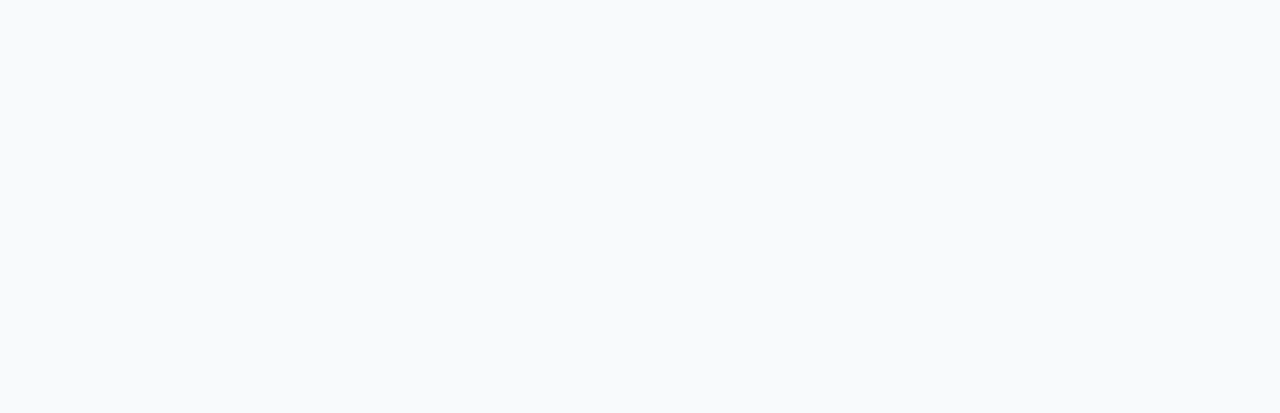
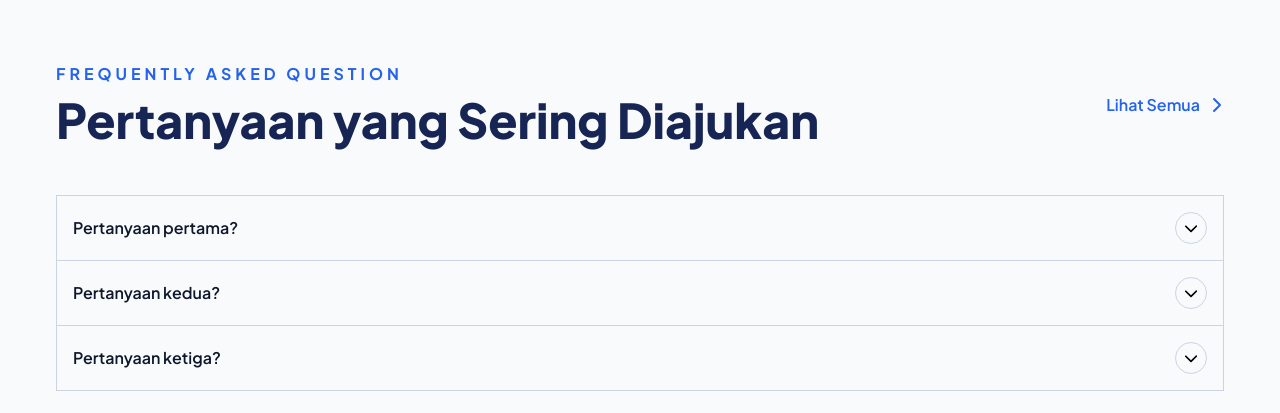
Before and after one commit to agreytosira/destinize, a React (Vite) app: page / in a window 1280 px wide. Shown: the part 4149-4562 px from the top of the page. Before the commit the page ends 4211 px from the top, so only its background shows below. Built offline with nearby package versions, Linux system fonts and the light colour scheme.

Commit message:
feat: finishing FAQ Section

```diff
--- /dev/null
+++ b/src/components/Accordion.jsx
@@ -0,0 +1,13 @@
+import AccordionItem from './AccordionItem'
+
+const Accordion = ({ faqs }) => {
+  return (
+    <div className='border divide-y divide-slate-300 border-slate-300'>
+      {faqs.map((faq, index) => (
+        <AccordionItem key={index} question={faq.question} answer={faq.answer} />
+      ))}
+    </div>
+  )
+}
+
+export default Accordion
--- /dev/null
+++ b/src/components/AccordionItem.jsx
@@ -0,0 +1,26 @@
+import { useState } from 'react'
+import { FaChevronDown } from 'react-icons/fa6'
+
+const AccordionItem = ({ question, answer }) => {
+  const [isOpen, setIsOpen] = useState(false)
+
+  const toggleAccordion = () => {
+    setIsOpen(!isOpen)
+  }
+
+  return (
+    <div>
+      <button className={`flex items-center justify-between w-full p-4 font-semibold text-left transition-all duration-300 hover:bg-blue-50 ${isOpen && 'bg-blue-50'}`} onClick={toggleAccordion}>
+        <p className={`transtion-all duration-300 ease ${isOpen ? 'text-blue-600 text-sm' : 'text-slate-900'}`}>{question}</p>
+        <div className={`flex items-center justify-center aspect-square size-8 p-2 text-xl  rounded-full transition-transform duration-300 ease border border-slate-300 ${isOpen ? 'transform -scale-y-90 bg-blue-600 text-white' : ''}`}>
+          <FaChevronDown />
+        </div>
+      </button>
+      <div className={`py-4 px-4 overflow-hidden transition-max-height duration-300 ease ${isOpen ? 'flex bg-blue-50' : 'hidden'}`}>
+        <p className='text-slate-900'>{answer}</p>
+      </div>
+    </div>
+  )
+}
+
+export default AccordionItem
--- a/src/pages/Homepage.jsx
+++ b/src/pages/Homepage.jsx
@@ -1,9 +1,10 @@
-import FavoriteDestination from '../sections/FavoriteDestination';
-import FindTour from '../sections/FindTour';
-import GetToKnow from '../sections/GetToKnow';
-import Jumbotron from '../sections/Jumbotron';
-import ReservationGuide from '../sections/ReservationGuide';
-import Sponsor from '../sections/Sponsor';
+import FAQSection from '../sections/FAQSection'
+import FavoriteDestination from '../sections/FavoriteDestination'
+import FindTour from '../sections/FindTour'
+import GetToKnow from '../sections/GetToKnow'
+import Jumbotron from '../sections/Jumbotron'
+import ReservationGuide from '../sections/ReservationGuide'
+import Sponsor from '../sections/Sponsor'
 
 function Homepage() {
   return (
@@ -14,8 +15,9 @@
       <ReservationGuide />
       <FindTour />
       <GetToKnow />
+      <FAQSection />
     </main>
-    );
+  )
 }
 
-export default Homepage;
+export default Homepage
--- /dev/null
+++ b/src/sections/FAQSection.jsx
@@ -0,0 +1,38 @@
+import Accordion from '../components/Accordion'
+import { Link } from 'react-router-dom'
+import { FaChevronRight } from 'react-icons/fa6'
+
+const FAQSection = () => {
+  const faqs = [
+    {
+      question: 'Pertanyaan pertama?',
+      answer: 'Jawaban pertanyaan pertama.'
+    },
+    {
+      question: 'Pertanyaan kedua?',
+      answer: 'Jawaban pertanyaan kedua.'
+    },
+    {
+      question: 'Pertanyaan ketiga?',
+      answer:
+        'Lorem ipsum dolor sit amet consectetur adipisicing elit. Facilis, id perspiciatis. Voluptatum ea, optio animi incidunt fugiat, veritatis accusamus accusantium sed distinctio error maiores eaque quos. Mollitia vel illum, eum deleniti consectetur reiciendis ullam. Quos aliquid nam impedit eligendi, animi dolor doloribus sed sint? Aspernatur delectus, quia culpa cupiditate necessitatibus ea tenetur pariatur debitis. Earum, ab quasi modi nemo corrupti eos perspiciatis exercitationem quos consectetur! Alias, ad! Facilis tempora nesciunt quae ad commodi et atque nam odit amet dolorem. Fugit cupiditate blanditiis doloribus aliquam optio quidem obcaecati, quis quasi officiis perferendis. Fugit sed corporis optio, incidunt minima nobis dolorum quaerat?'
+    }
+  ]
+
+  return (
+    <div className='container my-16'>
+      <div className='flex items-center justify-between mb-12'>
+        <div className='flex flex-col items-start gap-2'>
+          <span className='subtitle'>FREQUENTLY ASKED QUESTION</span>
+          <h2>Pertanyaan yang Sering Diajukan </h2>
+        </div>
+        <Link to='/destination' className='flex items-center gap-2 font-semibold text-blue-600'>
+          Lihat Semua <FaChevronRight />
+        </Link>
+      </div>
+      <Accordion faqs={faqs} />
+    </div>
+  )
+}
+
+export default FAQSection
--- a/src/sections/FavoriteDestination.jsx
+++ b/src/sections/FavoriteDestination.jsx
@@ -1,6 +1,6 @@
-import { Link } from 'react-router-dom';
-import { FaChevronRight } from 'react-icons/fa6';
-import destinations from '../data/destinations';
+import { Link } from 'react-router-dom'
+import { FaChevronRight } from 'react-icons/fa6'
+import destinations from '../data/destinations'
 
 function FavoriteDestination() {
   return (
@@ -20,13 +20,13 @@
             <img src={`/destination${dest.id}.jpg`} alt='' className='object-cover w-full transition-all duration-300 ease-in-out group-hover:scale-110' />
             <div className='absolute bottom-0 left-0 px-6 py-2 rounded-r-lg backdrop-blur-sm bg-white/50'>
               <p className='font-bold text-slate-900'>{dest.name}</p>
-                            <p className='font-medium text-sm'>{dest.location}</p>
+              <p className='text-sm font-medium'>{dest.location}</p>
             </div>
           </Link>
         ))}
       </div>
     </div>
-    );
+  )
 }
 
-export default FavoriteDestination;
+export default FavoriteDestination
```
Lines whose indentation alone changed are shown as unchanged.
